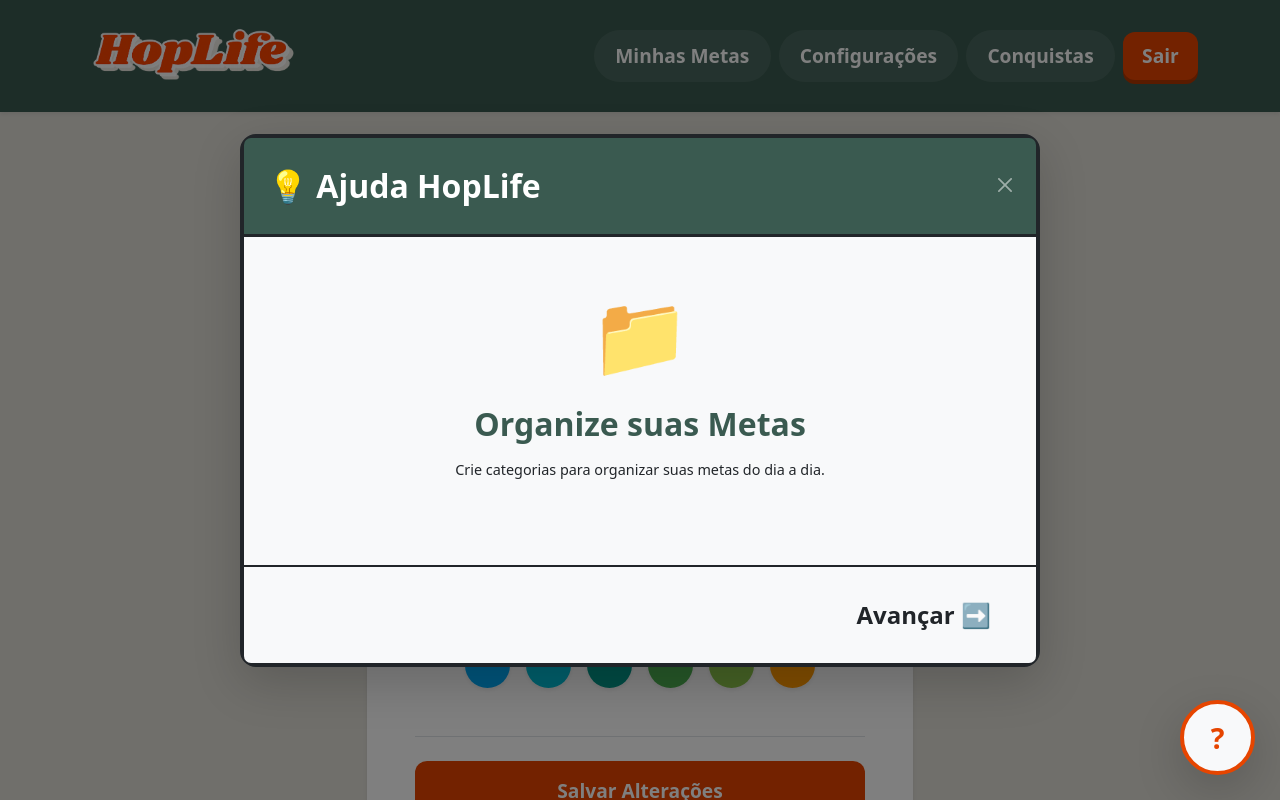
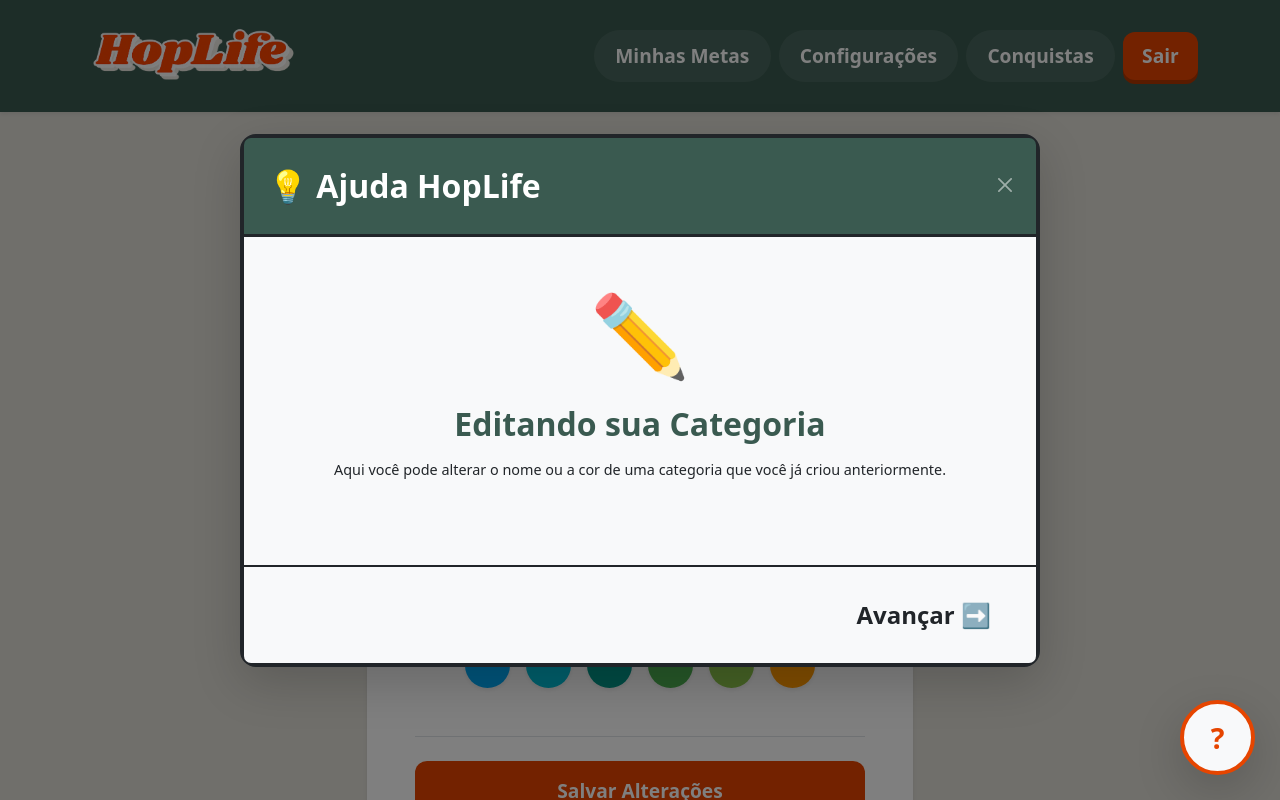
Before and after one commit to FGA0138-MDS-Ajax/2026.1-Hopper, a Django app: page /metas/categorias/1/editar/ in a window 1280 px wide. Run offline with Django 5.2, Linux system fonts and the light colour scheme; a user stored in the database is signed in; tables that the repository leaves empty hold one stand-in row (values such as "Sample post").

Commit message:
feat: criar os tutoriais do botao interrogacao das paginas editar categoria e meta

```diff
--- a/metas/templates/metas/criar_categoria.html
+++ b/metas/templates/metas/criar_categoria.html
@@ -118,7 +118,7 @@
 
                     <div class="d-flex flex-column mt-5 border-top pt-4">
                         <button type="submit" class="btn-warm">Salvar Categoria</button>
-                        <a href="{% url 'metas:criar' %}" class="btn-cancelar">Cancelar</a>
+                        <a href="{% url 'metas:listar' %}" class="btn-cancelar">Cancelar</a>
                     </div>
                 </form>
 
--- a/metas/templates/metas/editar_categoria.html
+++ b/metas/templates/metas/editar_categoria.html
@@ -125,7 +125,7 @@
 
                     <div class="d-flex flex-column mt-5 border-top pt-4">
                         <button type="submit" class="btn-warm">Salvar Alterações</button>
-                        <a href="{% url 'metas:criar' %}" class="btn-cancelar">Cancelar</a>
+                        <a href="{% url 'metas:listar_categorias' %}" class="btn-cancelar">Cancelar</a>
                     </div>
                 </form>
 
@@ -173,36 +173,36 @@
 
 {% block tutorial_slides %}
 <div class="carousel-item active py-4" style="min-height: 280px;">
-    <div class="display-1 mb-4">📁</div>
-    <h3 class="fw-bolder text-hop-green mb-3 fs-2">Organize suas Metas</h3>
-    <p class="fs-3 text-dark lh-base">
-        Crie categorias para organizar suas metas do dia a dia.
+    <div class="display-1 mb-4" aria-hidden="true">✏️</div>
+    <h3 class="fw-bolder text-hop-green mb-3 fs-2 {{ global_tamanho_texto }}">Editando sua Categoria</h3>
+    <p class="fs-3 text-dark lh-base {{ global_tamanho_texto }}">
+        Aqui você pode alterar o nome ou a cor de uma categoria que você já criou anteriormente.
     </p>
 </div>
 
 <div class="carousel-item py-4" style="min-height: 280px;">
-    <div class="display-1 mb-4">✍️</div>
-    <h3 class="fw-bolder text-hop-green mb-3 fs-2">Nome da Categoria</h3>
-    <p class="fs-3 text-dark lh-base">
-        Dê um nome como "Saúde", "Casa", etc.
+    <div class="display-1 mb-4" aria-hidden="true">✍️</div>
+    <h3 class="fw-bolder text-hop-green mb-3 fs-2 {{ global_tamanho_texto }}">Nome da Categoria</h3>
+    <p class="fs-3 text-dark lh-base {{ global_tamanho_texto }}">
+        Se quiser, digite um novo nome na caixa de texto. Lembre-se: use um nome que ajude você a identificar o grupo de metas facilmente!
     </p>
 </div>
 
 <div class="carousel-item py-4" style="min-height: 280px;">
-    <div class="display-1 mb-4">🎨</div>
-    <h3 class="fw-bolder text-hop-green mb-3 fs-2">Escolha uma Cor</h3>
-    <p class="fs-3 text-dark lh-base">
-        Clique em uma bolinha para identificar melhor sua categoria.
+    <div class="display-1 mb-4" aria-hidden="true">🎨</div>
+    <h3 class="fw-bolder text-hop-green mb-3 fs-2 {{ global_tamanho_texto }}">Trocar de Cor</h3>
+    <p class="fs-3 text-dark lh-base {{ global_tamanho_texto }}">
+        Basta <strong>clicar em uma das bolinhas coloridas</strong> abaixo. A cor que estiver selecionada será a nova identificação deste grupo.
     </p>
 </div>
 
 <div class="carousel-item py-4" style="min-height: 280px;">
-    <div class="display-1 mb-4">💾</div>
-    <h3 class="fw-bolder text-hop-green mb-3 fs-2">Salvar e Pronto!</h3>
-    <p class="fs-3 text-dark lh-base mb-4">
-        Clique em salvar ou cancele se quiser desistir.
+    <div class="display-1 mb-4" aria-hidden="true">💾</div>
+    <h3 class="fw-bolder text-hop-green mb-3 fs-2 {{ global_tamanho_texto }}">Salvar Alterações</h3>
+    <p class="fs-3 text-dark lh-base mb-4 {{ global_tamanho_texto }}">
+        Quando terminar de ajustar, <strong>clique no botão laranja "Salvar Alterações"</strong>. Se mudar de ideia e não quiser salvar, clique em "Cancelar".
     </p>
-    <button type="button" class="btn btn-warm btn-lg fs-3" data-bs-dismiss="modal">
+    <button type="button" class="btn btn-warm shadow-sm fw-bold {{ global_tamanho_botao|default:'btn-lg px-5 py-3 fs-3' }}" data-bs-dismiss="modal">
         Entendi! 👍
     </button>
 </div>
--- a/metas/views.py
+++ b/metas/views.py
@@ -101,7 +101,7 @@
     model = Categoria
     fields = ["nome", "cor_identificacao"]
     template_name = "metas/criar_categoria.html"
-    success_url = reverse_lazy("metas:criar")
+    success_url = reverse_lazy("metas:listar")
 
     def form_valid(self, form):
         form.instance.usuario = self.request.user
```
Also changed, not shown: metas/templates/metas/editar.html (+15 -15 lines).
